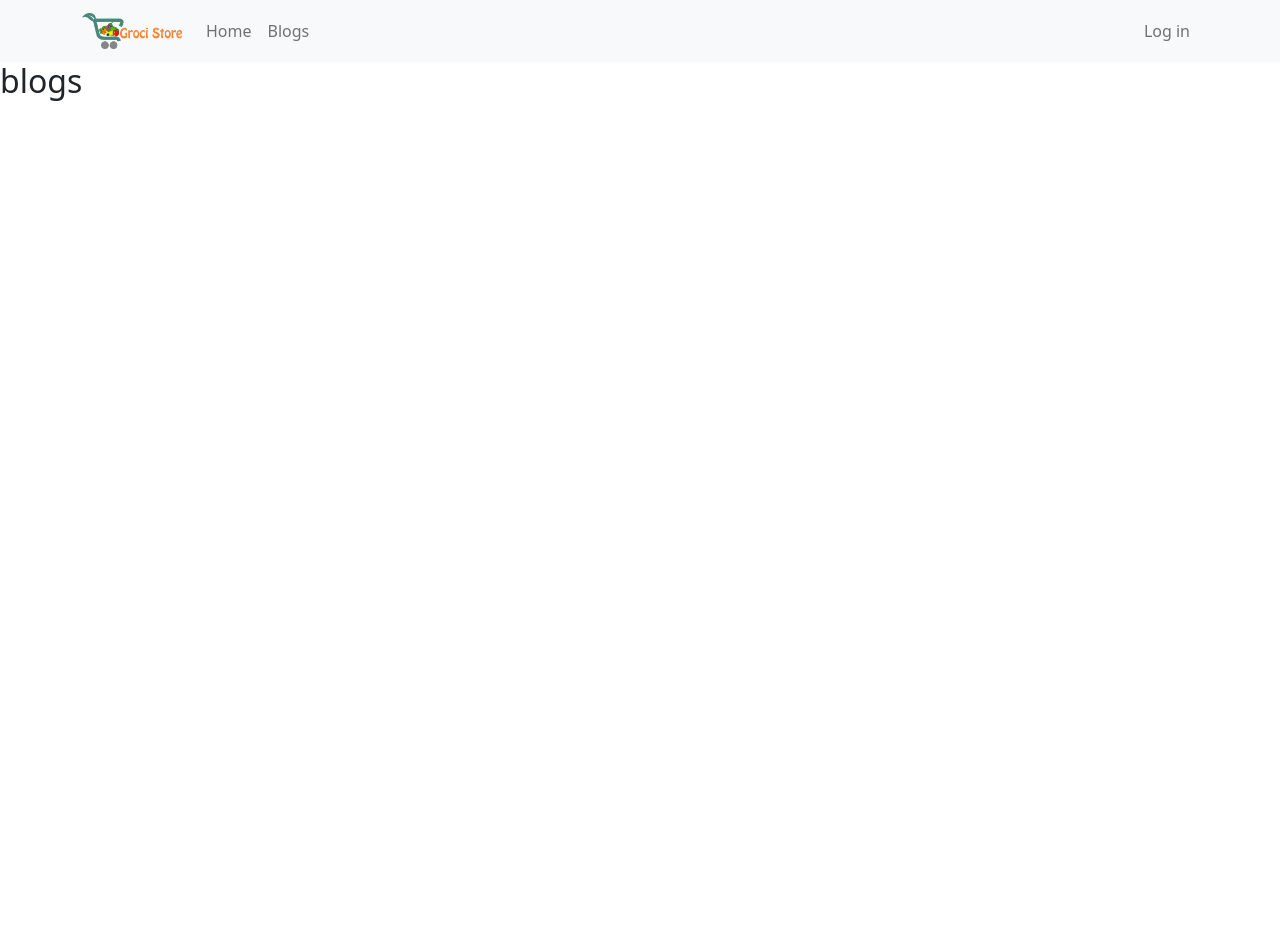
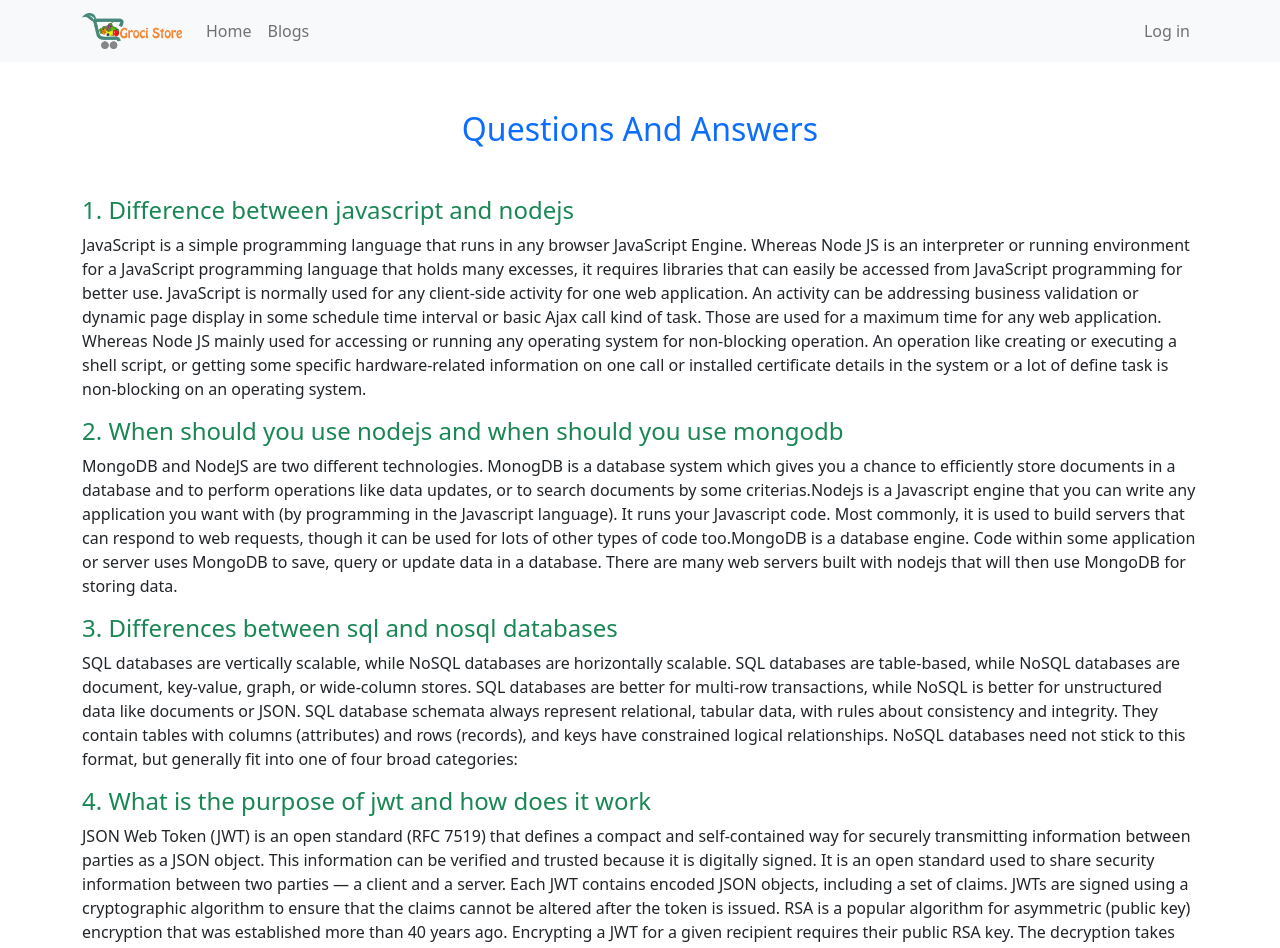
Before and after one commit to abrakib942/grocery-store-client, a React (Create React App) app: page /blogs in a window 1280 px wide. Shown: the top 948 px of the page. Before the commit the page ends 800 px from the top, so only its background shows below. Built offline with nearby package versions, Linux system fonts and the light colour scheme; no server answers.

Commit message:
blog added

```diff
--- a/src/components/blogs/Blogs.js
+++ b/src/components/blogs/Blogs.js
@@ -2,8 +2,75 @@ import React from "react";
 
 const Blogs = () => {
   return (
-    <div>
-      <h2>blogs</h2>
+    <div className="container">
+      <h2 className="text-center text-primary my-5">Questions And Answers</h2>
+      <h4 className="text-success">
+        1. Difference between javascript and nodejs
+      </h4>
+      <p>
+        JavaScript is a simple programming language that runs in any browser
+        JavaScript Engine. Whereas Node JS is an interpreter or running
+        environment for a JavaScript programming language that holds many
+        excesses, it requires libraries that can easily be accessed from
+        JavaScript programming for better use. JavaScript is normally used for
+        any client-side activity for one web application. An activity can be
+        addressing business validation or dynamic page display in some schedule
+        time interval or basic Ajax call kind of task. Those are used for a
+        maximum time for any web application. Whereas Node JS mainly used for
+        accessing or running any operating system for non-blocking operation. An
+        operation like creating or executing a shell script, or getting some
+        specific hardware-related information on one call or installed
+        certificate details in the system or a lot of define task is
+        non-blocking on an operating system.
+      </p>
+      <h4 className="text-success">
+        2. When should you use nodejs and when should you use mongodb
+      </h4>
+      <p>
+        MongoDB and NodeJS are two different technologies. MonogDB is a database
+        system which gives you a chance to efficiently store documents in a
+        database and to perform operations like data updates, or to search
+        documents by some criterias.Nodejs is a Javascript engine that you can
+        write any application you want with (by programming in the Javascript
+        language). It runs your Javascript code. Most commonly, it is used to
+        build servers that can respond to web requests, though it can be used
+        for lots of other types of code too.MongoDB is a database engine. Code
+        within some application or server uses MongoDB to save, query or update
+        data in a database. There are many web servers built with nodejs that
+        will then use MongoDB for storing data.
+      </p>
+      <h4 className="text-success">
+        3. Differences between sql and nosql databases
+      </h4>
+      <p>
+        SQL databases are vertically scalable, while NoSQL databases are
+        horizontally scalable. SQL databases are table-based, while NoSQL
+        databases are document, key-value, graph, or wide-column stores. SQL
+        databases are better for multi-row transactions, while NoSQL is better
+        for unstructured data like documents or JSON. SQL database schemata
+        always represent relational, tabular data, with rules about consistency
+        and integrity. They contain tables with columns (attributes) and rows
+        (records), and keys have constrained logical relationships. NoSQL
+        databases need not stick to this format, but generally fit into one of
+        four broad categories:
+      </p>
+      <h4 className="text-success">
+        4. What is the purpose of jwt and how does it work
+      </h4>
+      <p>
+        JSON Web Token (JWT) is an open standard (RFC 7519) that defines a
+        compact and self-contained way for securely transmitting information
+        between parties as a JSON object. This information can be verified and
+        trusted because it is digitally signed. It is an open standard used to
+        share security information between two parties — a client and a server.
+        Each JWT contains encoded JSON objects, including a set of claims. JWTs
+        are signed using a cryptographic algorithm to ensure that the claims
+        cannot be altered after the token is issued. RSA is a popular algorithm
+        for asymmetric (public key) encryption that was established more than 40
+        years ago. Encrypting a JWT for a given recipient requires their public
+        RSA key. The decryption takes place with the corresponding private RSA
+        key, which the recipient must keep secret at all times.
+      </p>
     </div>
   );
 };
```
